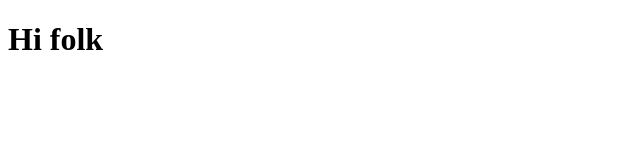
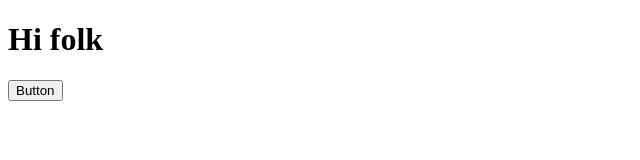
Before and after one commit to lin-raven/git_forschool, a plain HTML site: page index.html in a window 1280 px wide. Shown: the whole page, without its empty margins (0-640 px from the left). Drawn offline with Linux system fonts and the light colour scheme.

Commit message:
added button

```diff
--- a/index.html
+++ b/index.html
@@ -9,5 +9,8 @@
     <h1>
         Hi folk
     </h1>
+    <button>
+        Button
+    </button>
 </body>
 </html>
```
